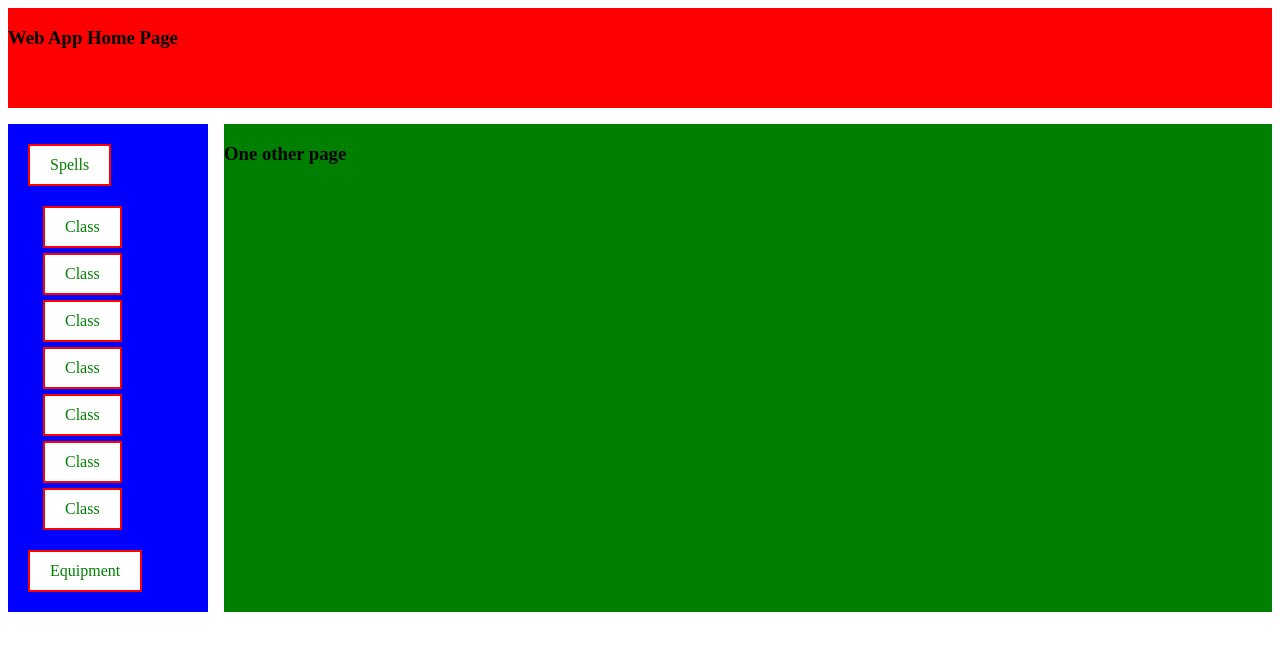
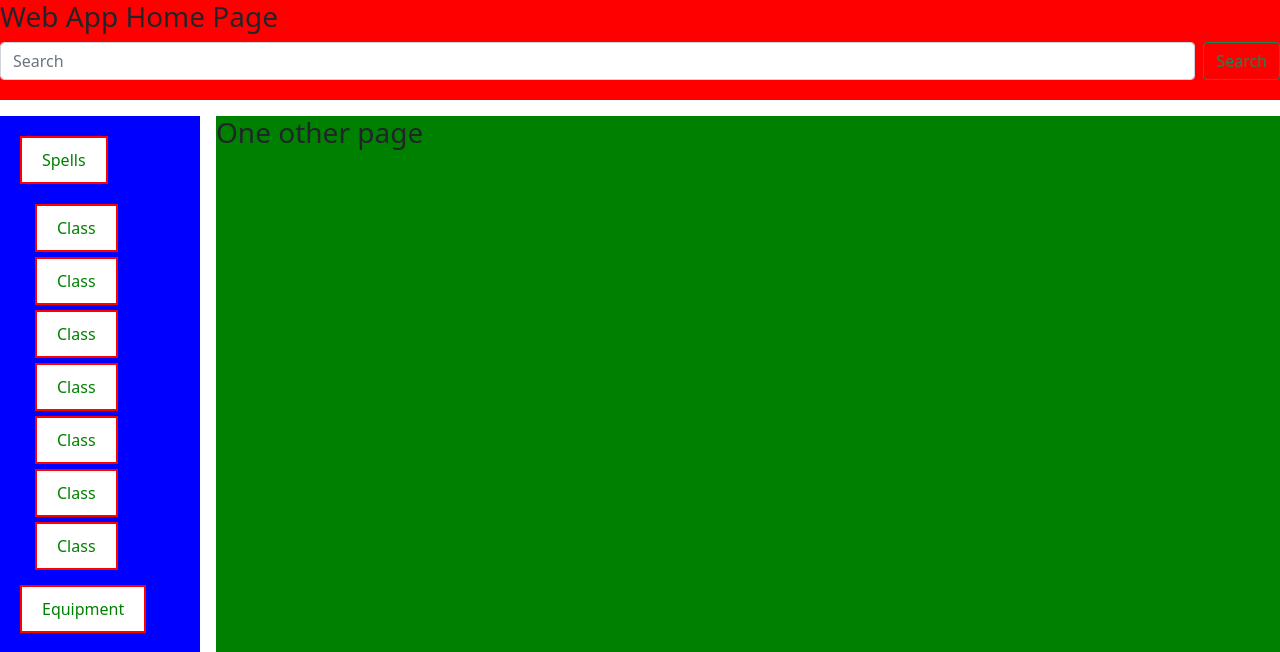
Before and after one commit to rasmussenmatthew/cs257, a Flask app: page / in a window 1280 px wide. Shown: the top 652 px of the page. Run offline with Flask 2, Linux system fonts and the light colour scheme; data that the repository does not hold is empty; parts of the project's set-up code (start-up, migrations or seed data) failed here and were passed over; some libraries are stand-ins or nearby versions.

Commit message:
added search-bar

```diff
--- a/webapp-doc/templates/index.html
+++ b/webapp-doc/templates/index.html
@@ -2,6 +2,7 @@
 <html>
 <head>
     <meta http-equiv="Content-Type" content="text/html;charset=utf-8" />
+    <link href="https://cdn.jsdelivr.net/npm/bootstrap@5.0.0-beta2/dist/css/bootstrap.min.css" rel="stylesheet" integrity="sha384-BmbxuPwQa2lc/FVzBcNJ7UAyJxM6wuqIj61tLrc4wSX0szH/Ev+nYRRuWlolflfl" crossorigin="anonymous">
     <link rel="stylesheet" type="text/css" href="{{ url_for('static', filename='webapp.css') }}" />
     <script type="text/javascript" src="{{ url_for('static', filename='webapp.js') }}"></script>
     <link rel="shortcut icon" href="{{ url_for('static', filename='favicon.ico') }}" />
@@ -12,6 +13,10 @@
     <div class = "wrapper">
         <div class = "header">
             <h3>Web App Home Page</h3>
+            <form class="d-flex">
+              <input class="form-control me-2" type="search" placeholder="Search" aria-label="Search">
+              <button class="btn btn-outline-success" type="submit"> Search </button>
+            </form>
         </div>
         <div class = "side_bar">
             <ul>
@@ -35,5 +40,6 @@
         </div>
     </div>
 
+<script src="https://cdn.jsdelivr.net/npm/bootstrap@5.0.0-beta2/dist/js/bootstrap.bundle.min.js" integrity="sha384-b5kHyXgcpbZJO/tY9Ul7kGkf1S0CWuKcCD38l8YkeH8z8QjE0GmW1gYU5S9FOnJ0" crossorigin="anonymous"></script>
 </body>
 </html>
```
